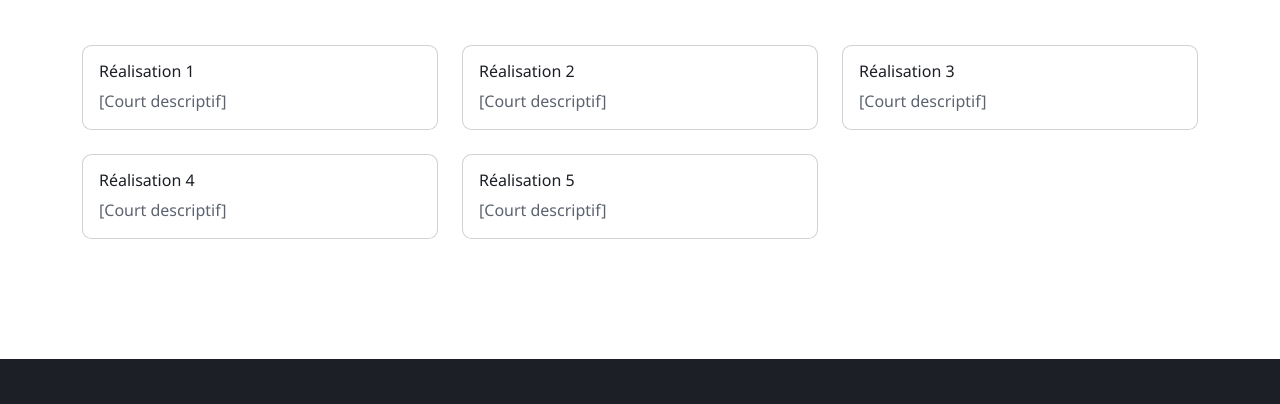
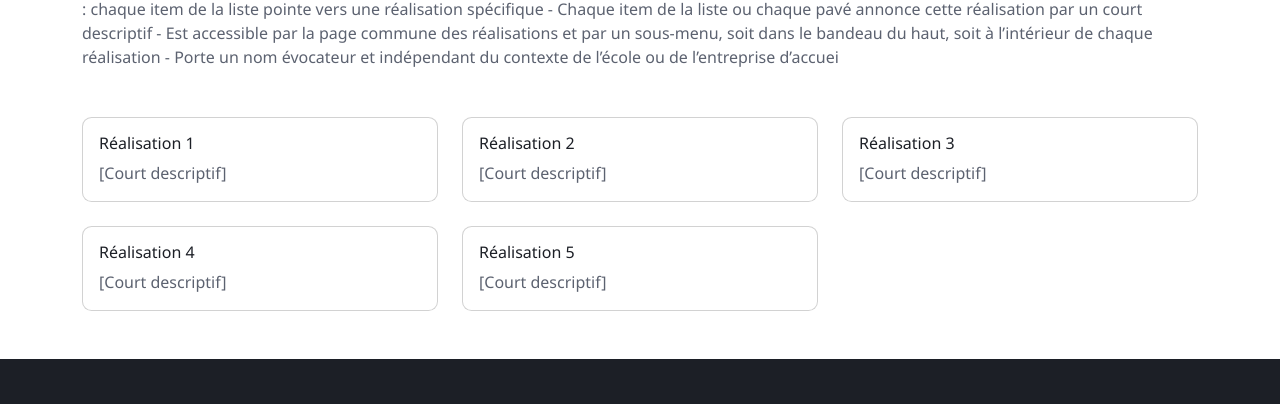
Before and after one commit to Merlin-Guyard/Portfolio---Iscod, a website built with Vite: page pages/realisations/index.html in a window 1280 px wide. Shown: the part 222-626 px from the top of the page. Built offline with nearby package versions, Linux system fonts and the light colour scheme.

Commit message:
Enhance realizations description in index.html
Updated the description of realizations to include details about accessibility and presentation.

```diff
--- a/pages/realisations/index.html
+++ b/pages/realisations/index.html
@@ -11,7 +11,20 @@
     <main class="container py-5">
       <h1 class="mb-3">Mes réalisations</h1>
       <p class="text-secondary mb-5">
-        5 réalisations, chacune avec un nom évocateur indépendant du contexte école/entreprise.
+- Au nombre de 5 sont regroupées sur une page
+commune
+- Accessible par le menu principal
+- Sont regroupées sous la forme d’une liste ou de
+pavés : chaque item de la liste pointe vers une
+réalisation spécifique
+- Chaque item de la liste ou chaque pavé annonce
+cette réalisation par un court descriptif
+        - Est accessible par la page commune des
+réalisations et par un sous-menu, soit dans le
+bandeau du haut, soit à l’intérieur de chaque
+réalisation
+- Porte un nom évocateur et indépendant du
+contexte de l’école ou de l’entreprise d’accuei
       </p>
 
       <div class="row row-cols-1 row-cols-sm-2 row-cols-lg-3 g-4">
```
